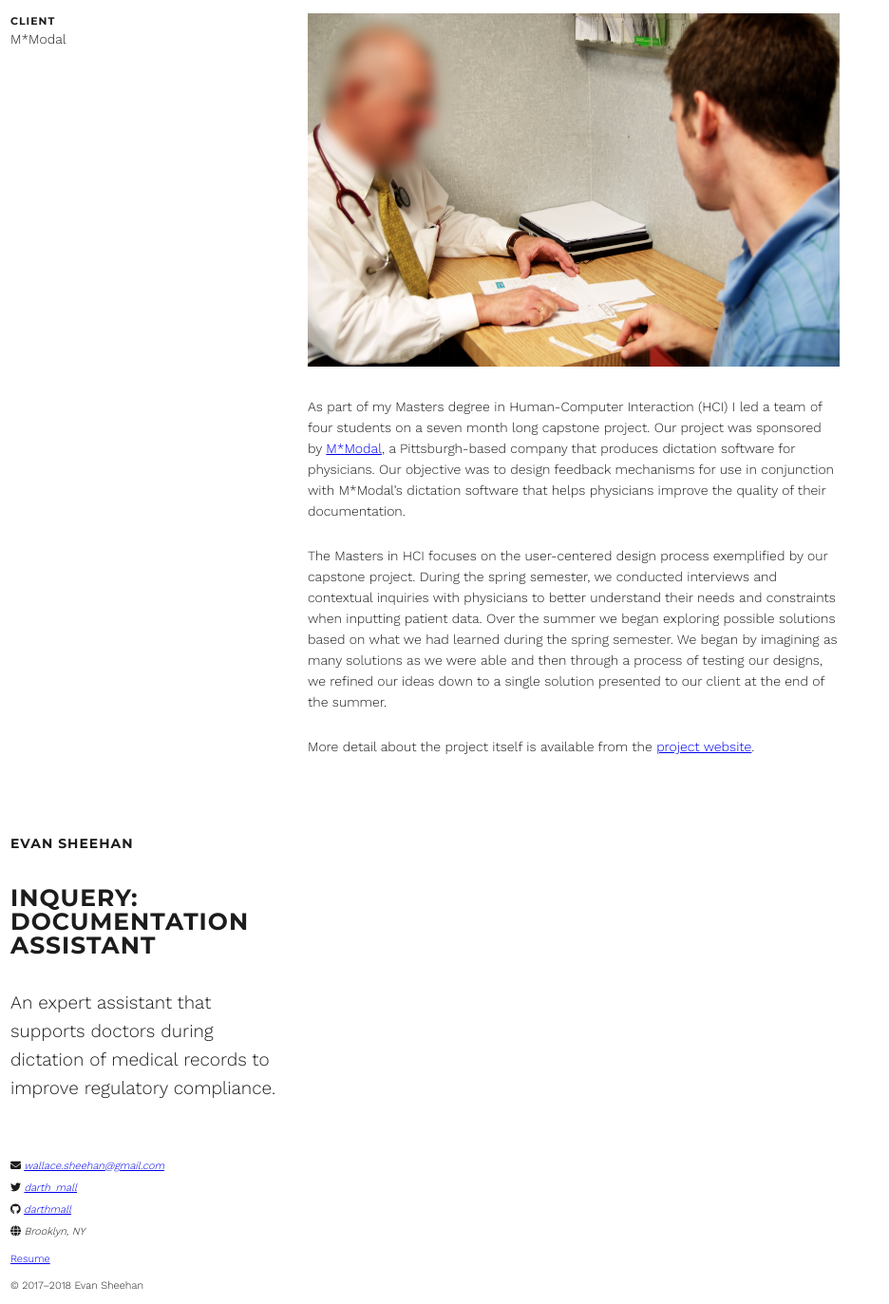
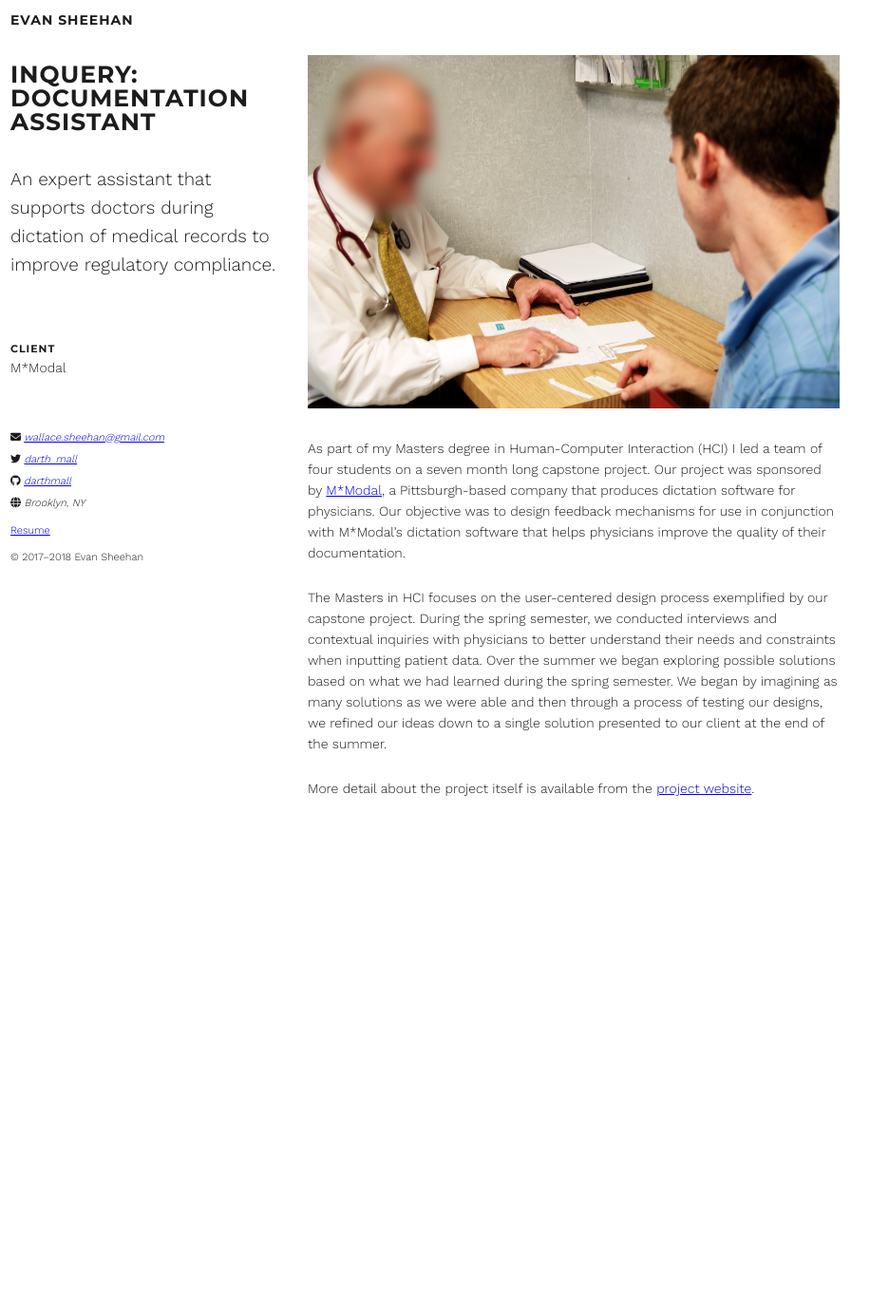
Before and after one commit to darthmall/darthmall.github.io, a Jekyll site: the page built from _projects/inquery.md, in a window 1280 px wide. Shown: the whole page at 95% size, without its empty margins (0-936 px from the left). Built offline with Jekyll 4.4.1, drawn with Linux system fonts in a browser that asks for light colours; nearby versions of some CDN libraries; after the commit the page ends 900 px from its top, so only the background shows below that.

Commit message:
Make the grid work on project pages, too

```diff
--- a/_layouts/page.html
+++ b/_layouts/page.html
@@ -15,7 +15,7 @@
 
     {{ content }}
 
-    <footer class="left">
+    <footer class="left gridFooter">
       <address>
         <p>
           <i class="fas fa-envelope" aria-hidden title="Email address"></i>
--- a/_layouts/project.html
+++ b/_layouts/project.html
@@ -1,7 +1,7 @@
 ---
 layout: page
 ---
-<header class="left">
+<header class="left gridHeader">
   <a href="/" class="homeLink">{{ site.title }}</a>
   <h1>{{ page.title }}</h1>
   <p class="blurb">{{ page.abstract }}</p>
@@ -20,6 +20,6 @@ layout: page
   </dl>
 </aside>
 
-<article>
+<article class="main">
   {{ content }}
 </article>
--- a/_sass/grid.sass
+++ b/_sass/grid.sass
@@ -1,7 +1,4 @@
 @supports (display: grid)
-  body
-    max-width: 100%
-
   .gallery,
   .grid
     display: grid
@@ -13,28 +10,25 @@
     & > *
       margin: 0
 
-  .grid
-    grid-template-columns: 1fr minmax(auto, $line-length) 1fr
-    overflow: scroll
+  @media (min-width: $md-size)
+    body
+      max-width: 100%
 
-    & > *
-      grid-column-start: 2
-
-  @media (min-width: $md-size)
     .grid
       grid-gap: ms(3)
       grid-template-columns: 280px minmax(auto, $line-length) 1fr
-
-    .home
-      grid-template-rows: [top] min-content 1fr [bottom]
+      grid-template-rows: [top] min-content min-content [footer] 1fr [bottom]
       padding-top: $margin
 
-    .left
-      grid-column-start: 1
+      .left
+        grid-column-start: 1
 
-    header,
-    .main
-      grid-row-start: top
+      .gridHeader,
+      .main
+        grid-row-start: top
 
-    .main
-      grid-row-end: bottom
+      .gridFooter
+        grid-row-start: footer
+
+      .main
+        grid-row-end: bottom
```
